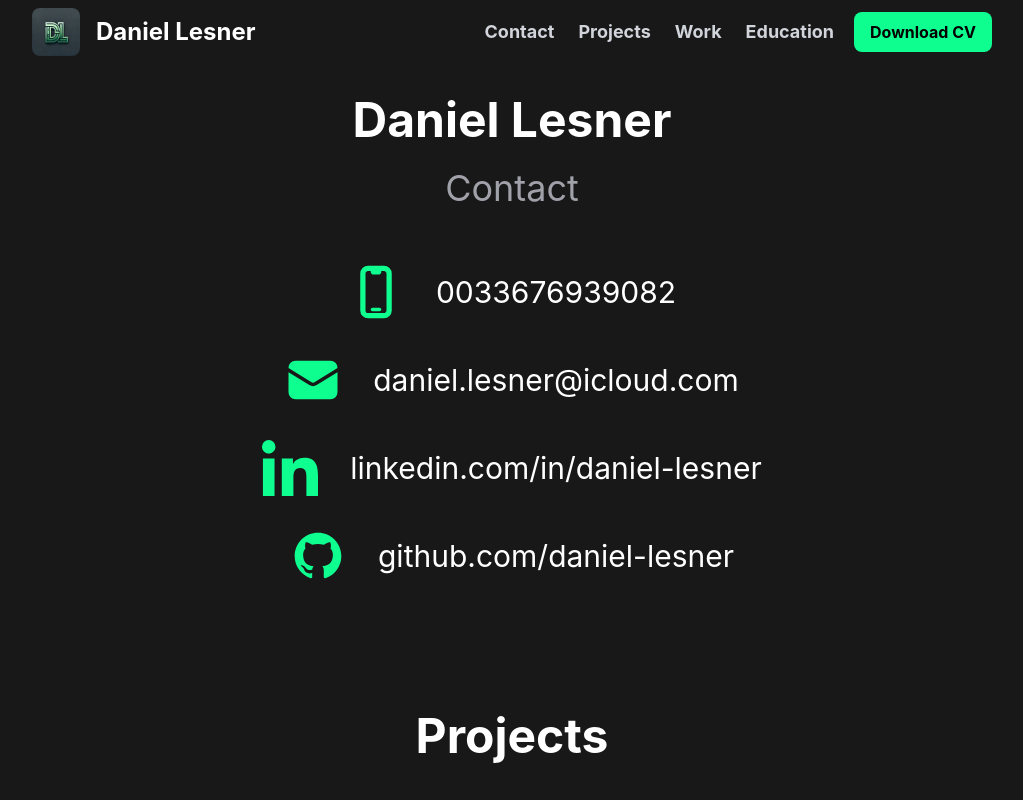
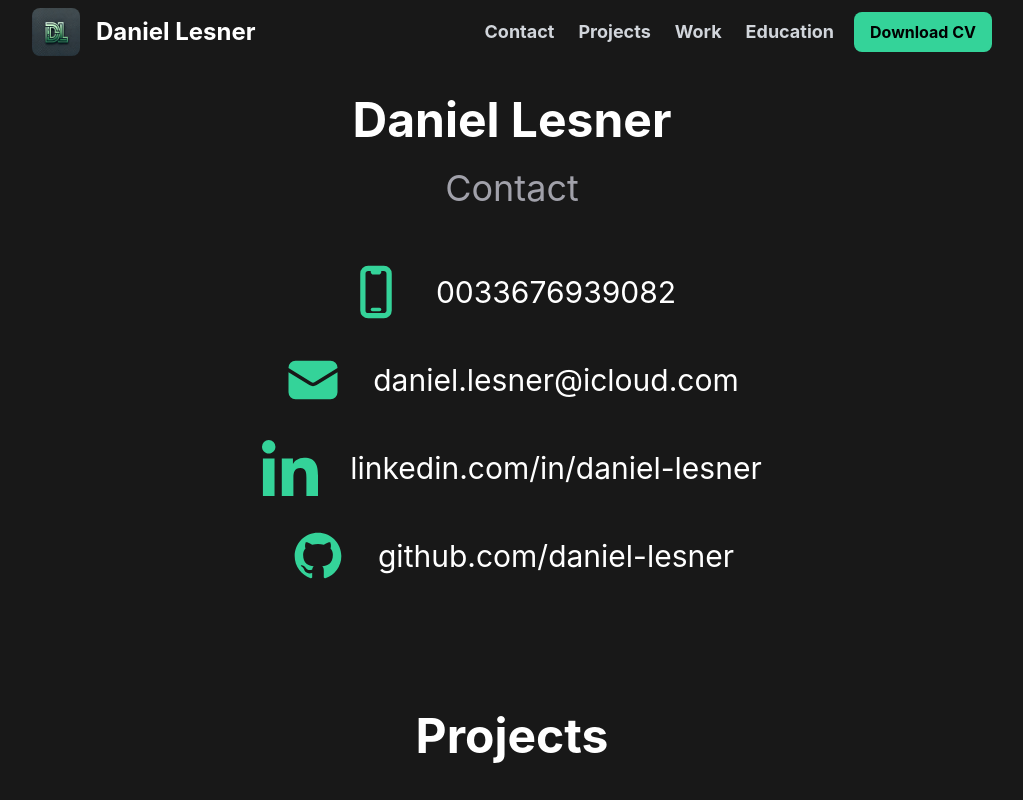
Before and after one commit to daniel-lesner/presentation-website-react-next-js, a Next.js app: page / in a window 1280 px wide. Shown: the top 800 px of the page, without its empty margins (128-1151 px from the left). Built offline with nearby package versions, Linux system fonts and the light colour scheme.

Commit message:
Changed primary and secondary colors

```diff
--- a/src/styles/globals.css
+++ b/src/styles/globals.css
@@ -5,8 +5,8 @@
 @layer base {
   :root {
     --radius: 0.5rem;
-    --primary-color: #0eff8f;
-    --secondary-color: #f58585;
+    --primary-color: #34d399;
+    --secondary-color: #1f2937;
   }
 }
 
```
